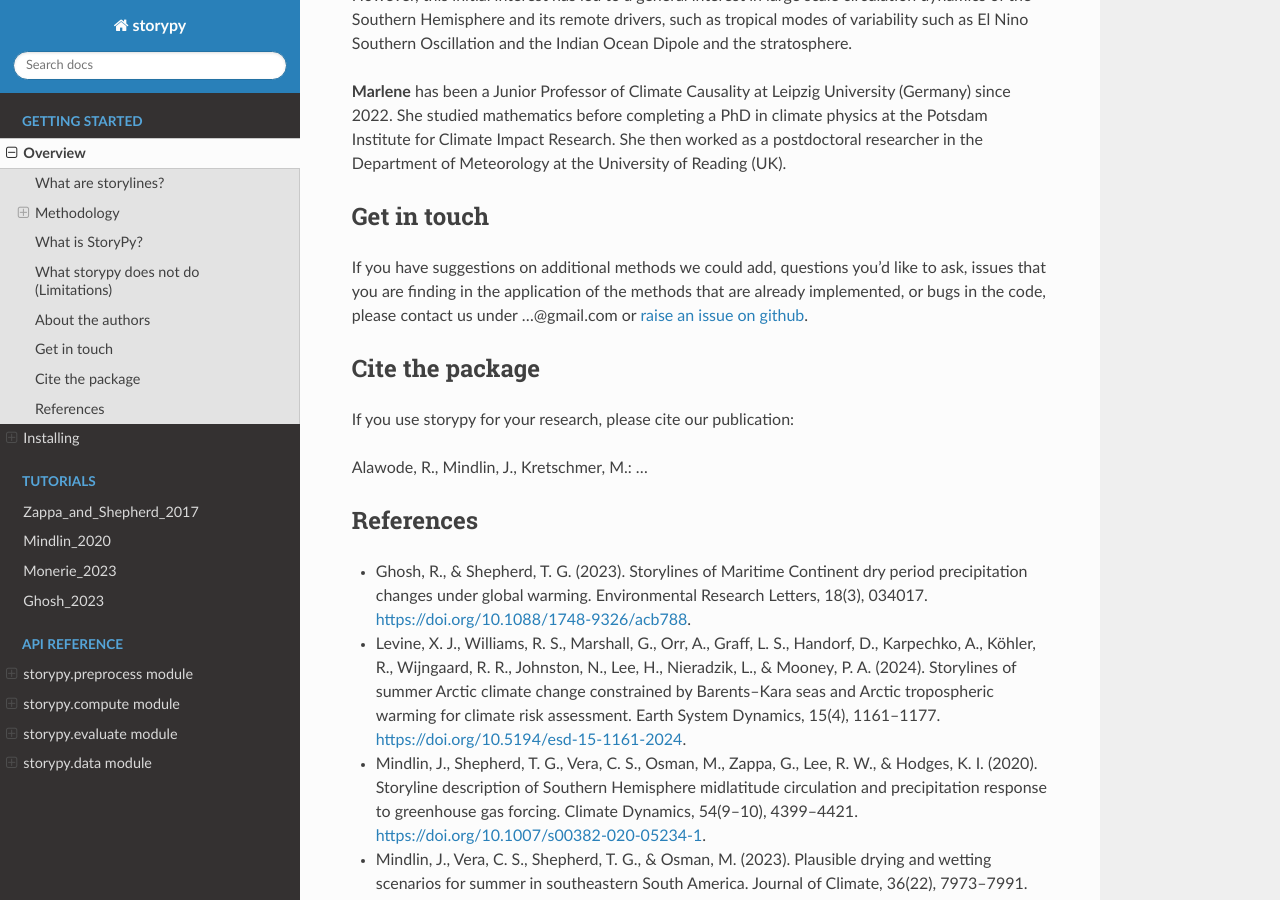
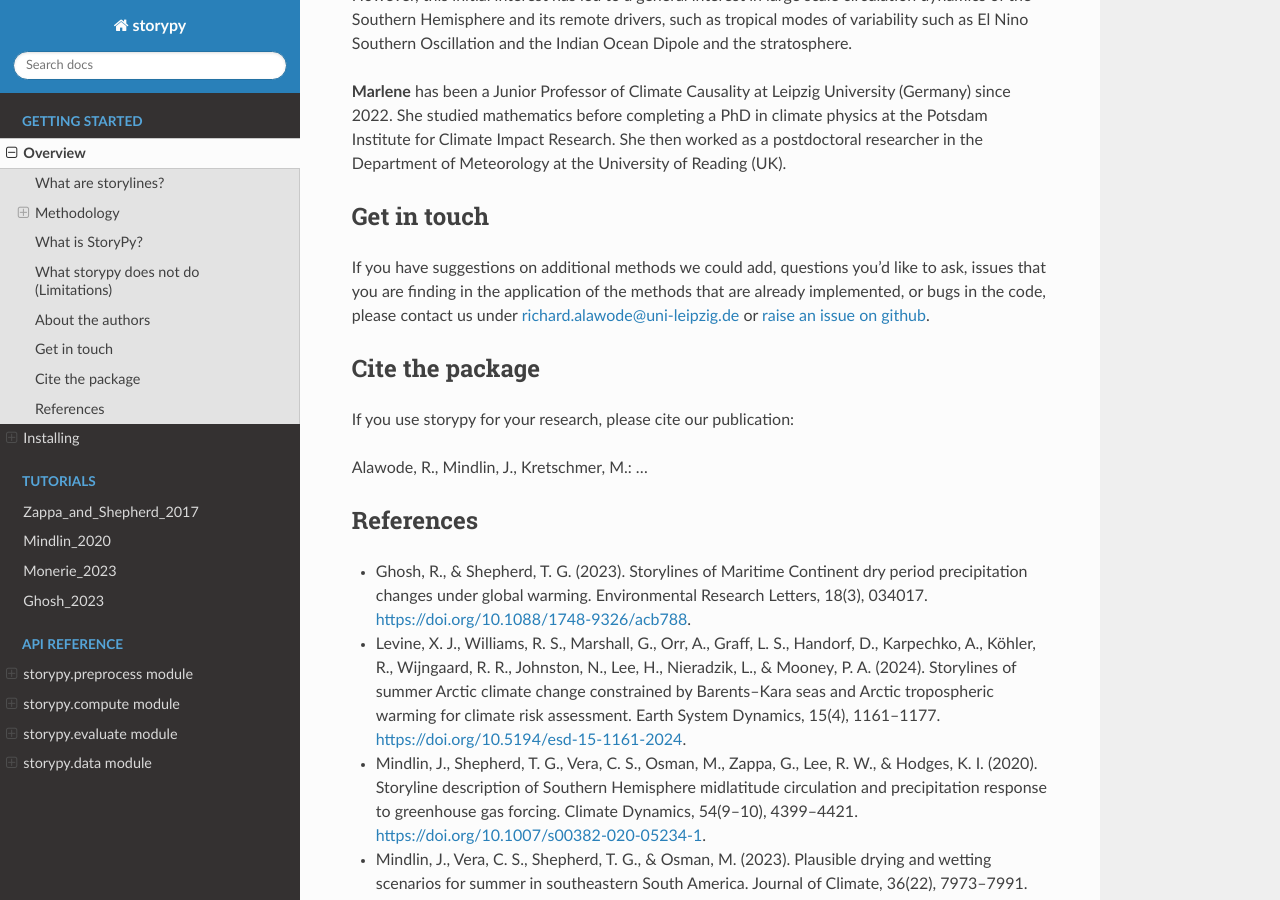
Before and after one commit to LIM-Climate-Causality/storypy, a Sphinx documentation site: the page built from docs/source/getting_started/overview.rst, in a window 1280 px wide and 900 px high, scrolled down 4731 px. Built offline with Sphinx 7.4.7 and the Read the Docs theme 3.1.0, drawn with Linux system fonts in a browser that asks for light colours; pages that are not in the unit, such as notebooks, are missing from menus.

Commit message:
Contact email added to the documentation page

```diff
--- a/docs/source/getting_started/overview.rst
+++ b/docs/source/getting_started/overview.rst
@@ -170,7 +170,7 @@ About the authors
 Get in touch
 ------------
 
-If you have suggestions on additional methods we could add, questions you'd like to ask, issues that you are finding in the application of the methods that are already implemented, or bugs in the code, please contact us under ...@gmail.com or `raise an issue on github <https://github.com/LIM-Climate-Causality/storypy/issues>`_.
+If you have suggestions on additional methods we could add, questions you'd like to ask, issues that you are finding in the application of the methods that are already implemented, or bugs in the code, please contact us under richard.alawode@uni-leipzig.de or `raise an issue on github <https://github.com/LIM-Climate-Causality/storypy/issues>`_.
 
 Cite the package
 ----------------
```
